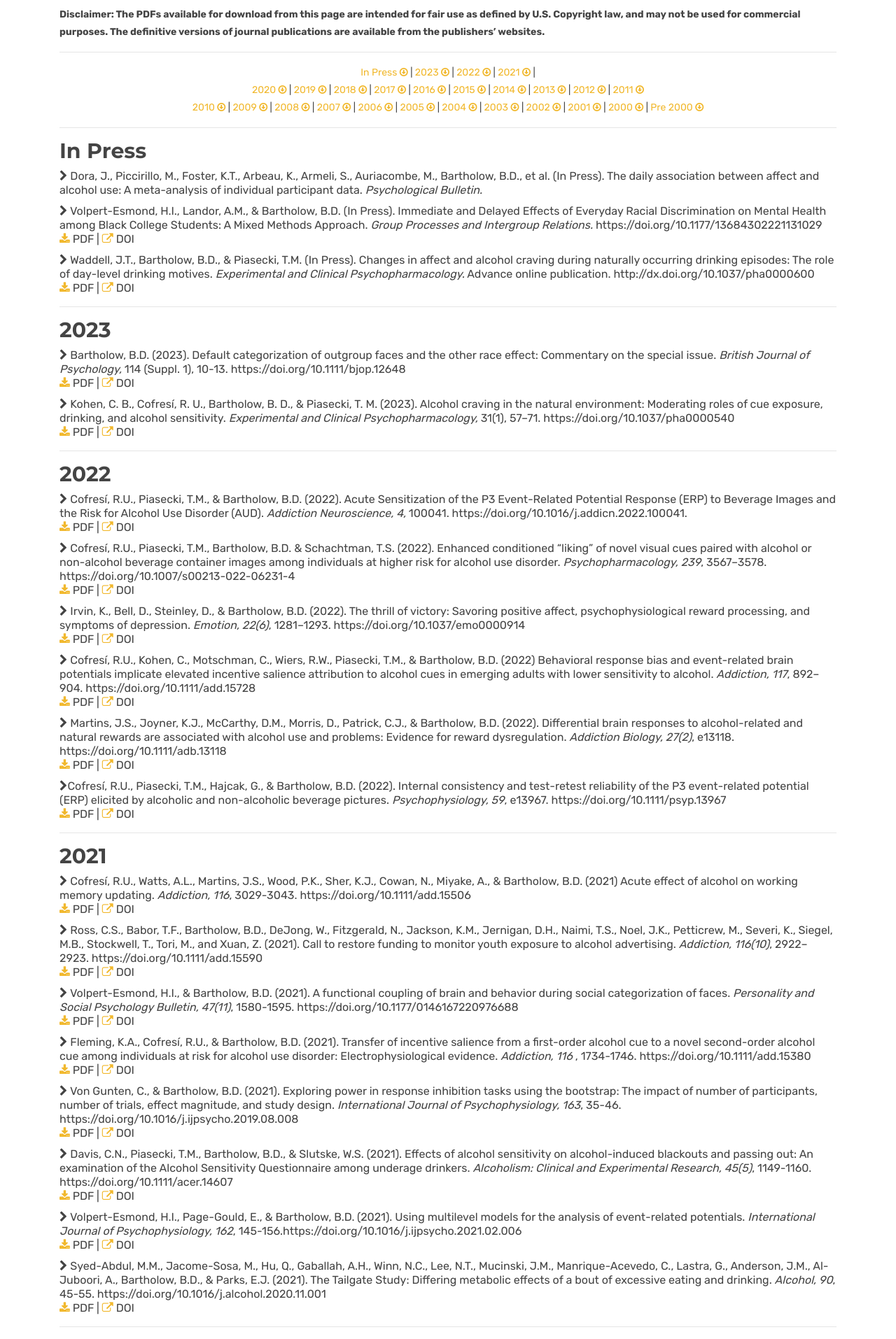
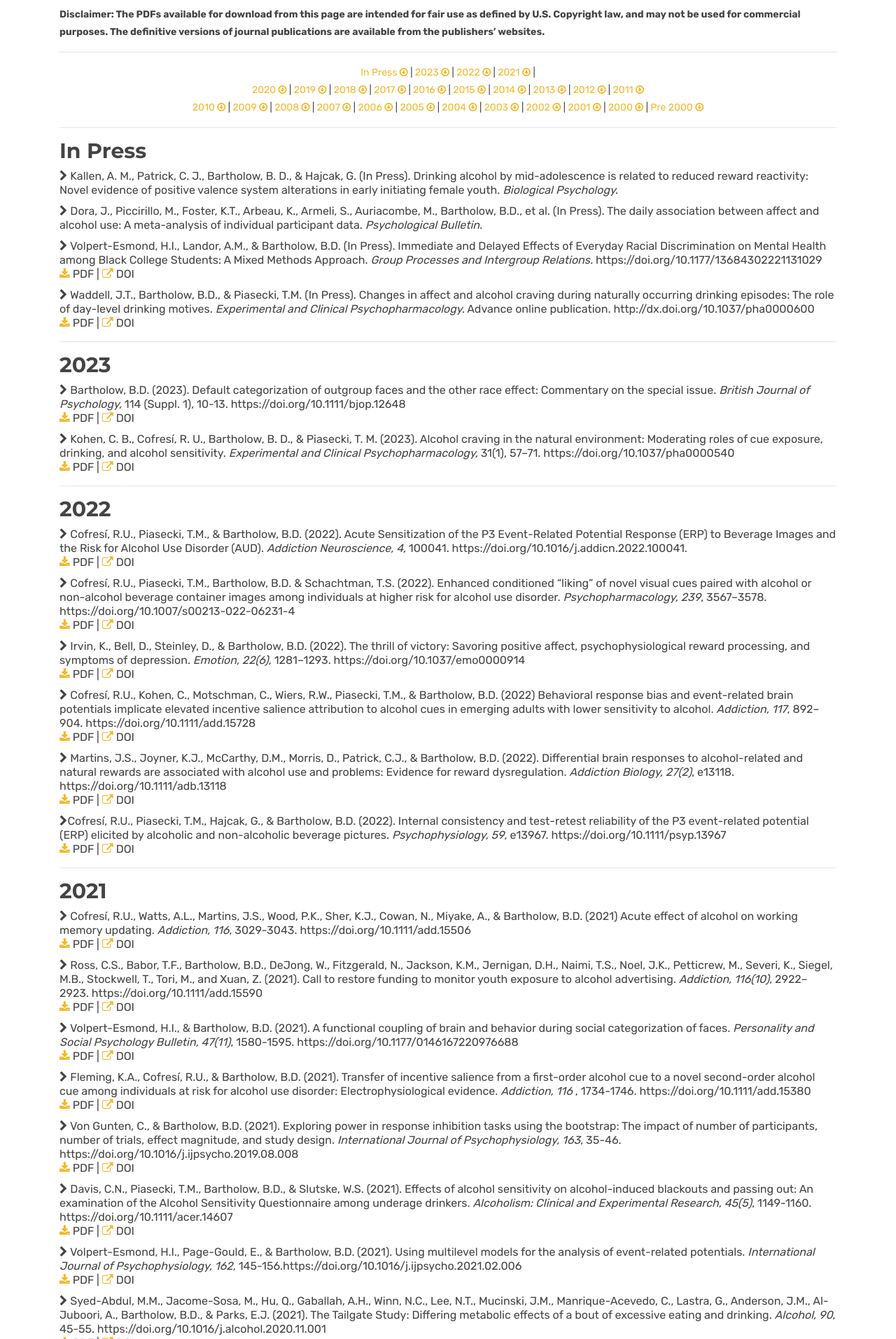
Before and after one commit to bartholow-scanlab/bartholow-scanlab.github.io, a Jekyll site: the page built from publications.html, in a window 1280 px wide. Shown: the part 353-2267 px from the top of the page at 70% size. Built offline with Jekyll 4.4.1, drawn with Linux system fonts in a browser that asks for light colours.

Commit message:
Update publications.html

```diff
--- a/publications.html
+++ b/publications.html
@@ -54,6 +54,12 @@ title: Publications
 	      <!-- List of Publications Start -->
 
 	 <hr> <a id="InPress"> <h2>In Press</h2> </a>
+
+	      <p> <li> <i class="fa fa-chevron-right" aria-hidden="true"></i>
+	      Kallen, A. M., Patrick, C. J., Bartholow, B. D., & Hajcak, G. (In Press). Drinking alcohol by mid-adolescence is related to reduced reward reactivity:
+	      Novel evidence of positive valence system alterations in early initiating female youth.
+		      <em>Biological Psychology.</em>
+		      </li></p>
 
                <p> <li> <i class="fa fa-chevron-right" aria-hidden="true"></i>
 	      Dora, J., Piccirillo, M., Foster, K.T., Arbeau, K., Armeli, S., Auriacombe, M., Bartholow, B.D., et al. (In Press).
```
